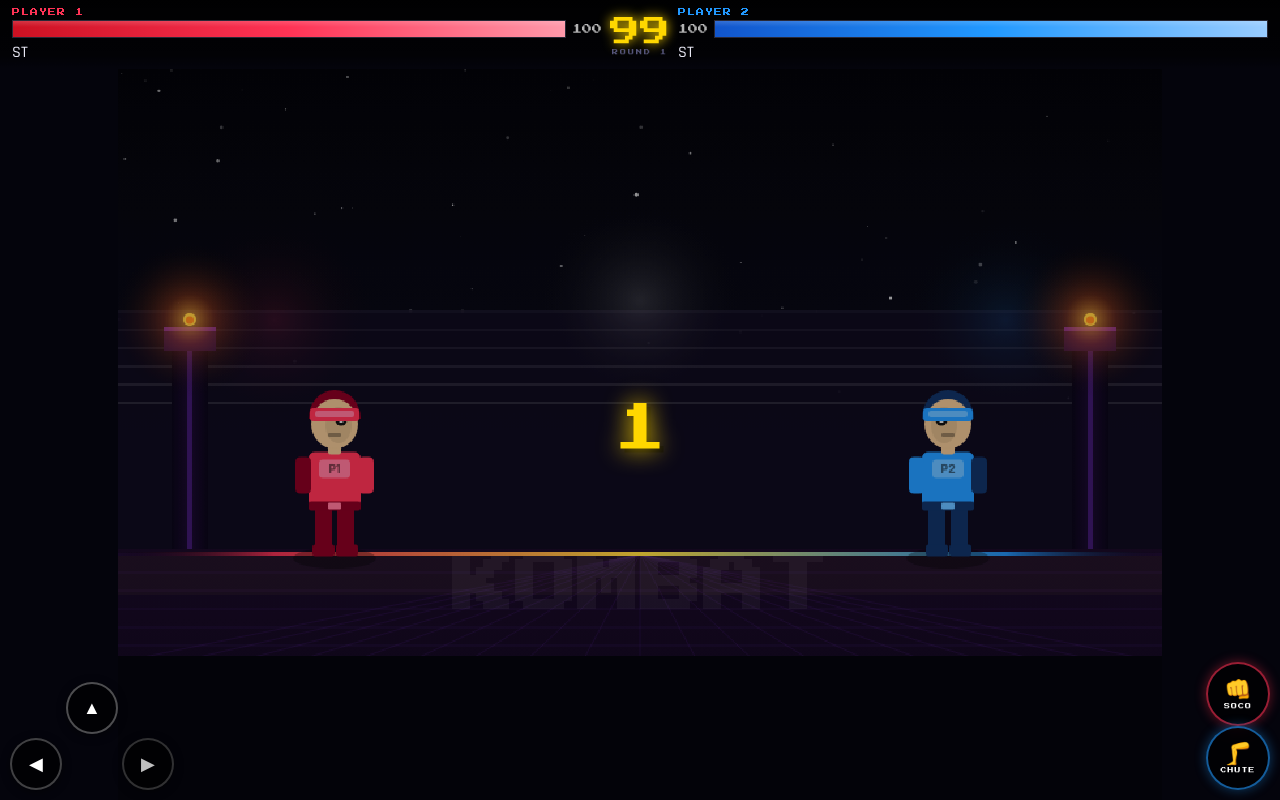
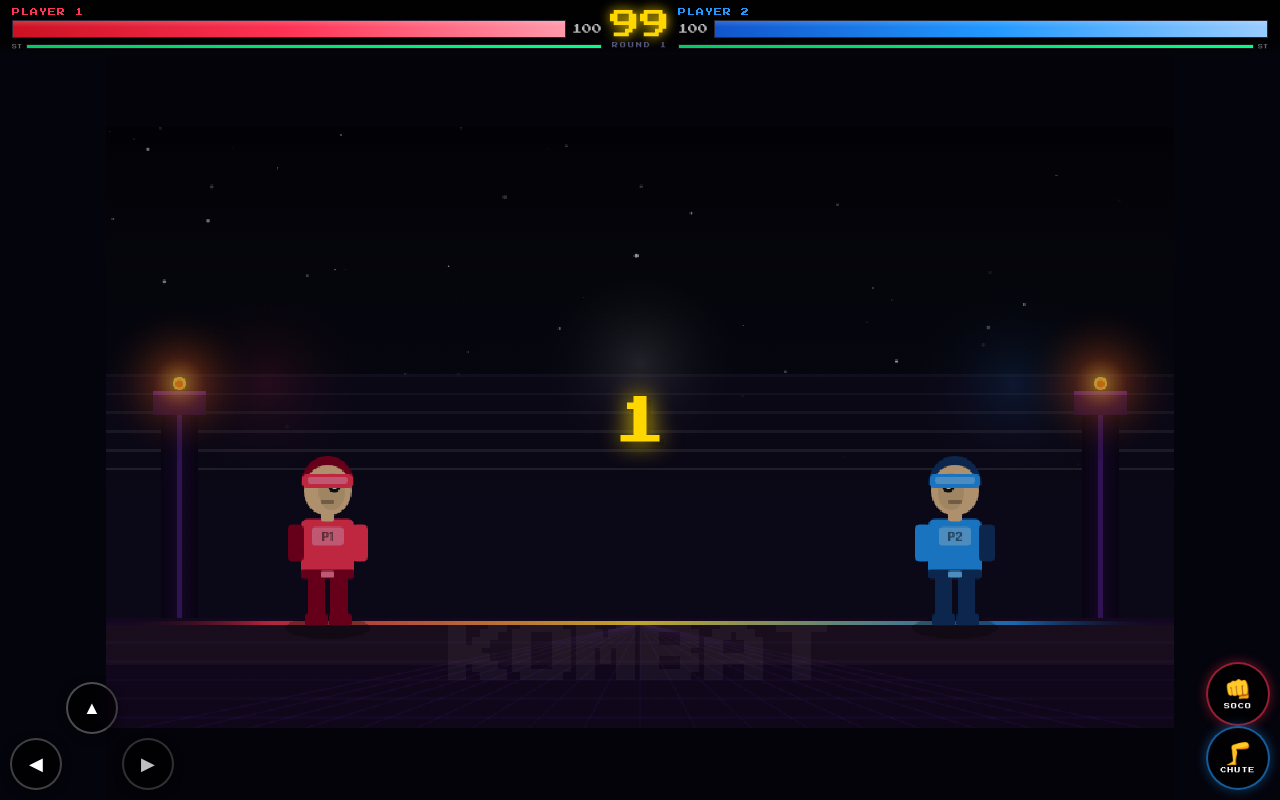
Before and after one commit to olavolindojapa-alt/site-jogo, a website: page index.html in a window 1280 px wide. Both pictures are taken after a click on the button "🤖 JOGAR VS BOT". Drawn offline with Linux system fonts and the light colour scheme; animation ran at ten frames a second.

Commit message:
style.css

```diff
--- a/style.css
+++ b/style.css
@@ -375,3 +375,54 @@ kbd {
 @media (min-width:481px) {
   .mobile-hint { display:none; }
 }
+
+/* ── BOT BUTTON ── */
+.btn-bot {
+  background:linear-gradient(135deg,#1a0a30,#2a1050);
+  color:#bb88ff; border-color:#8844cc;
+  box-shadow:0 0 16px rgba(150,80,255,.4);
+}
+.btn-bot:hover { box-shadow:0 0 26px rgba(150,80,255,.7); color:#dd99ff; }
+
+/* ── STAMINA HUD ── */
+.hud-st-wrap {
+  display:flex; align-items:center; gap:4px; margin-top:2px;
+}
+.hud-st-wrap.reverse { flex-direction:row-reverse; }
+.hud-st-label {
+  font-family:var(--pixel); font-size:5px; color:rgba(255,255,255,.4);
+  min-width:10px;
+}
+.hud-st-track {
+  flex:1; height:5px;
+  background:rgba(0,0,0,.5);
+  border:1px solid rgba(255,255,255,.08);
+  overflow:hidden;
+}
+.hud-st-bar {
+  height:100%; width:100%;
+  background:linear-gradient(90deg,#00cc66,#00ff88);
+  transition:width .1s ease-out;
+  box-shadow:0 0 4px rgba(0,255,136,.6);
+}
+.hud-st-bar-p2 {
+  background:linear-gradient(90deg,#00cc66,#00ff88);
+}
+
+/* ── DICAS ── */
+.stamina-hint {
+  font-family:var(--pixel); font-size:7px;
+  color:rgba(0,255,136,.6); text-align:center;
+}
+
+/* ── CANVAS WRAP FIX MOBILE ── */
+.canvas-wrap {
+  position:relative; flex:1; min-height:0;
+  display:flex; align-items:center; justify-content:center;
+  overflow:hidden;
+}
+#game-canvas {
+  display:block;
+  max-width:100%; max-height:100%;
+  image-rendering:pixelated;
+}
```
